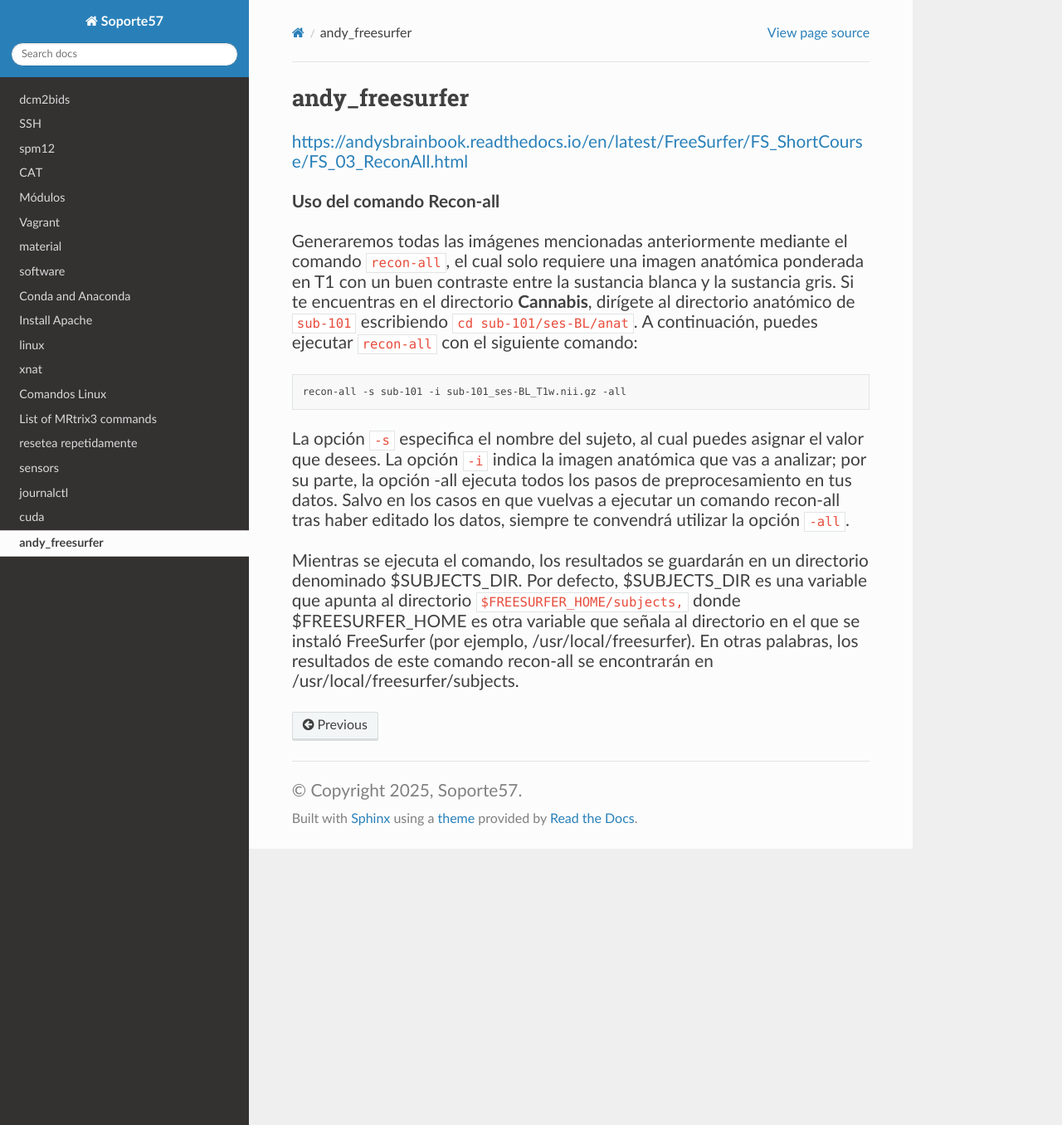
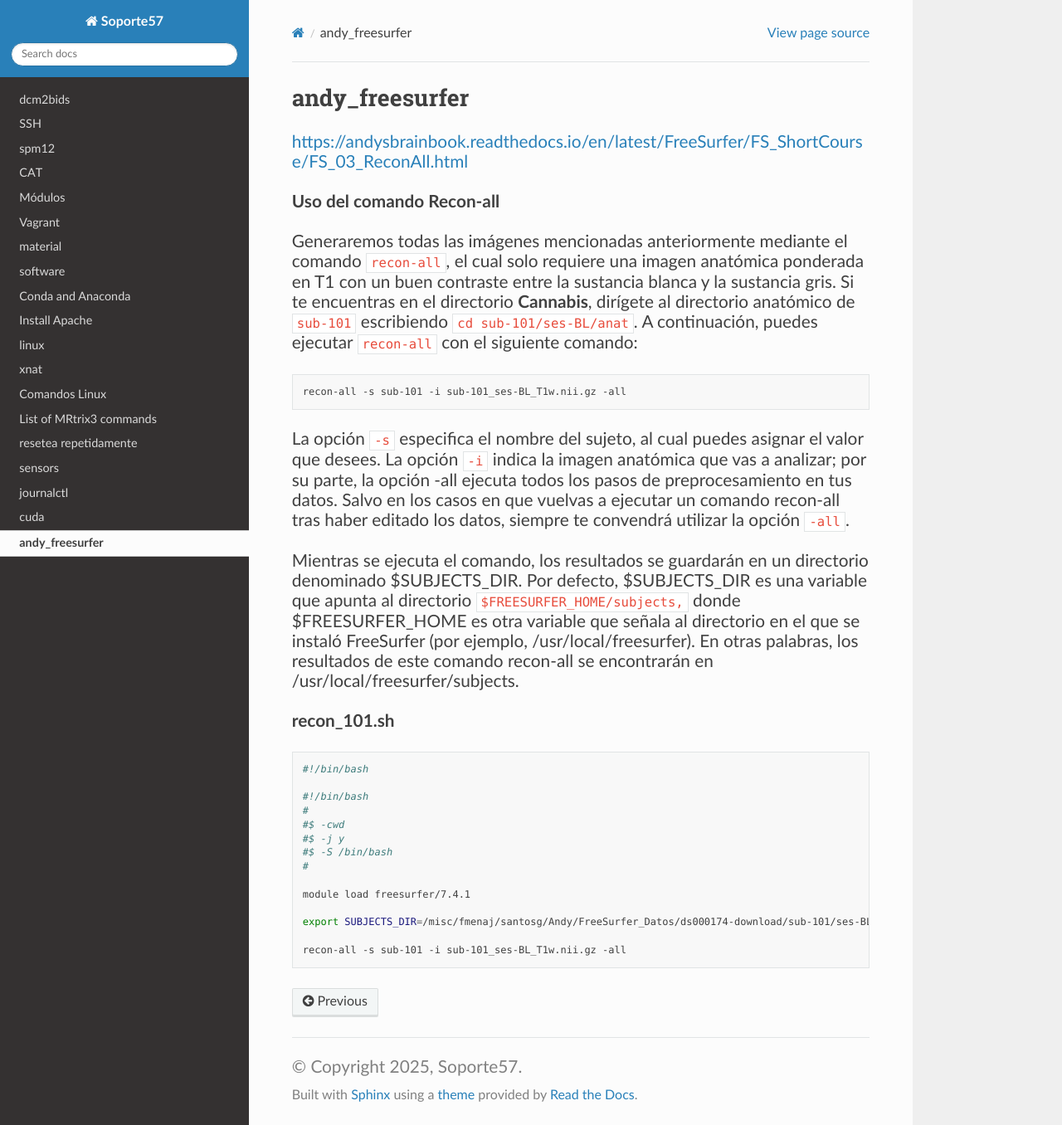
Before and after one commit to matecom57/santosg57-soporte, a Sphinx documentation site: the page built from docs/source/andy_freesurfer.rst, in a window 1280 px wide and 1356 px high. Shown: the whole window at 83% size. Built offline with Sphinx 7.4.7 and the Read the Docs theme 3.1.0, drawn with Linux system fonts in a browser that asks for light colours; pages that are not in the unit, such as notebooks, are missing from menus.

Commit message:
Test comité

```diff
--- a/docs/source/andy_freesurfer.rst
+++ b/docs/source/andy_freesurfer.rst
@@ -30,3 +30,22 @@ donde
 $FREESURFER_HOME es otra variable que señala al directorio en el que se instaló FreeSurfer (por
 ejemplo, /usr/local/freesurfer). En otras palabras, los resultados de este comando recon-all se
 encontrarán en /usr/local/freesurfer/subjects.
+
+**recon_101.sh**
+
+.. code:: Bash
+
+   #!/bin/bash
+
+   #!/bin/bash
+   #
+   #$ -cwd
+   #$ -j y
+   #$ -S /bin/bash
+   #
+
+   module load freesurfer/7.4.1
+
+   export SUBJECTS_DIR=/misc/fmenaj/santosg/Andy/FreeSurfer_Datos/ds000174-download/sub-101/ses-BL/anat
+
+   recon-all -s sub-101 -i sub-101_ses-BL_T1w.nii.gz -all
```
Also changed, not shown: 1 other file.
